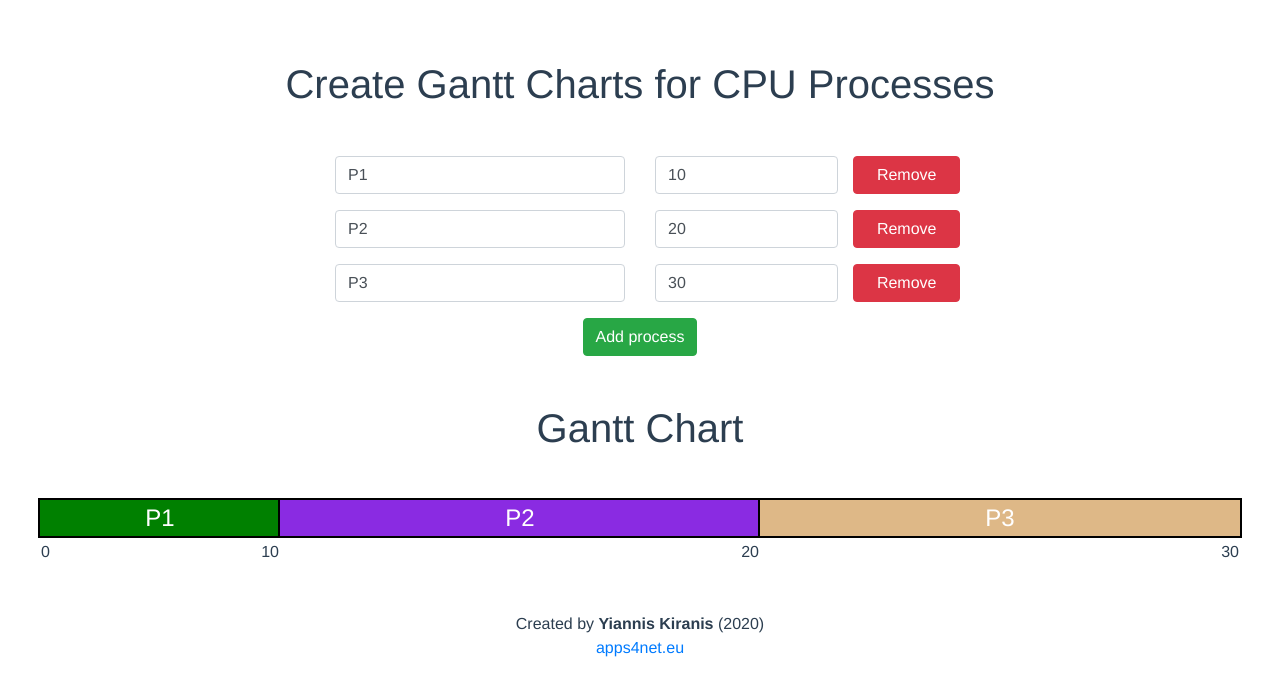
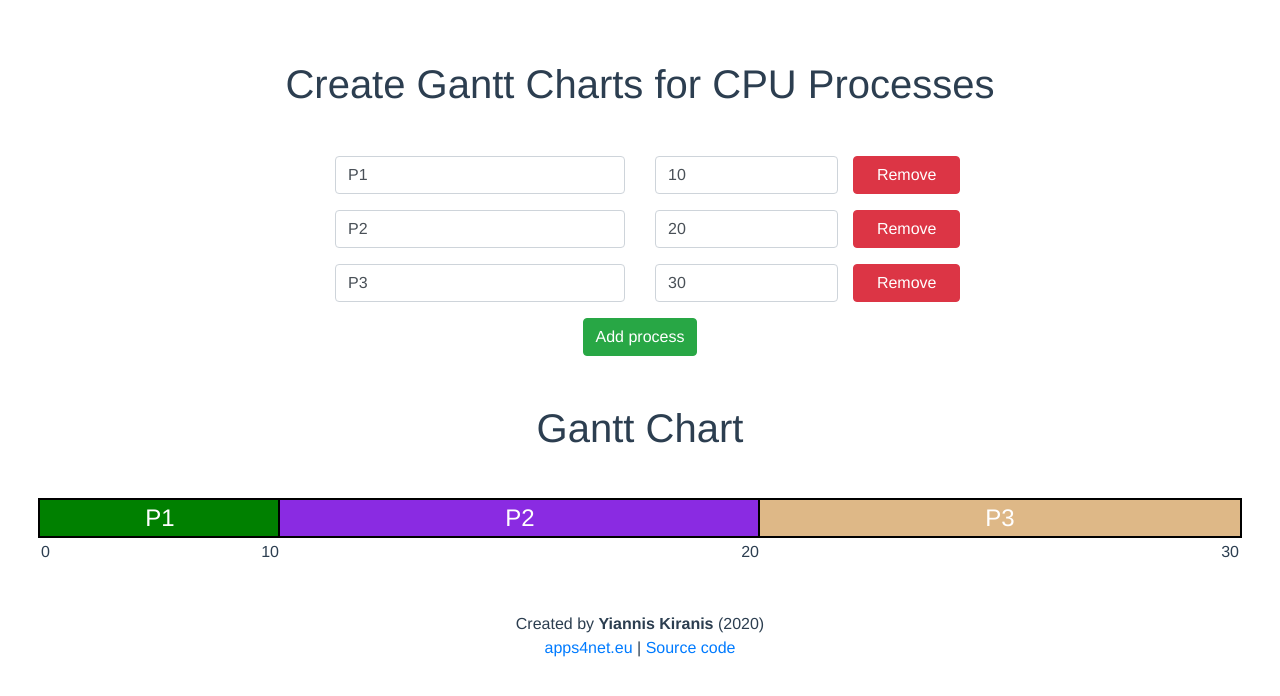
Before and after one commit to ikiranis/gantt, a Vue app: page / in a window 1280 px wide. Shown: the top 696 px of the page. Built offline with nearby package versions, Linux system fonts and the light colour scheme.

Commit message:
Source code

```diff
--- a/src/App.vue
+++ b/src/App.vue
@@ -12,7 +12,9 @@
 
     <div class="row mt-5">
       <div class="mx-auto">
-        Created by <strong>Yiannis Kiranis</strong> (2020)<br><a href="https://apps4net.eu">apps4net.eu</a>
+        Created by <strong>Yiannis Kiranis</strong> (2020)
+        <br><a href="https://apps4net.eu">apps4net.eu</a> |
+        <a href="https://github.com/ikiranis/gantt">Source code</a>
       </div>
     </div>
 
```
